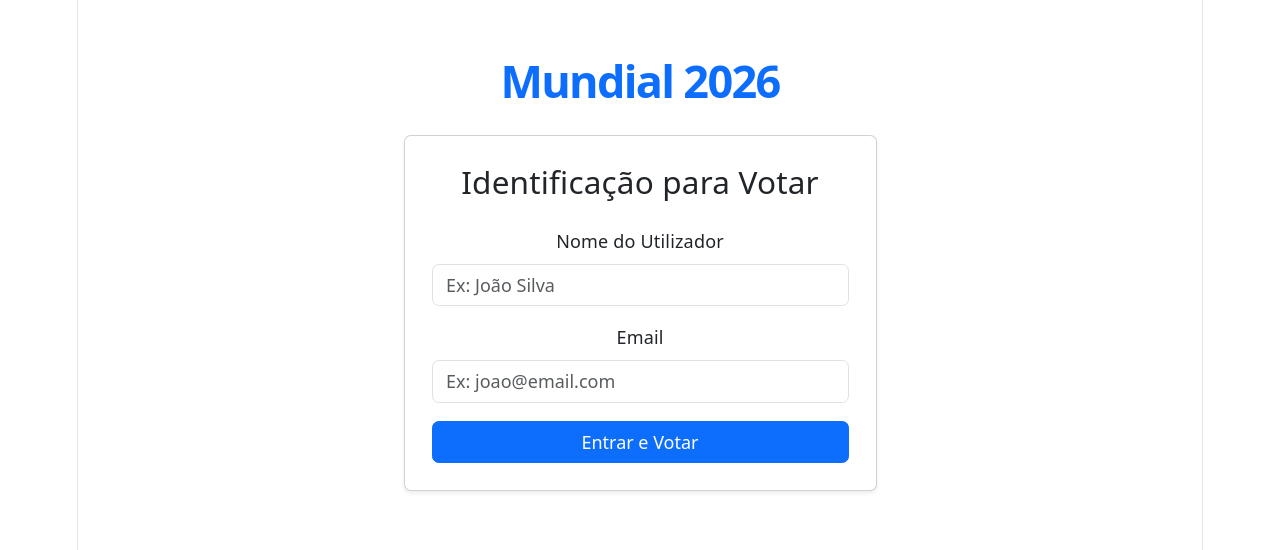
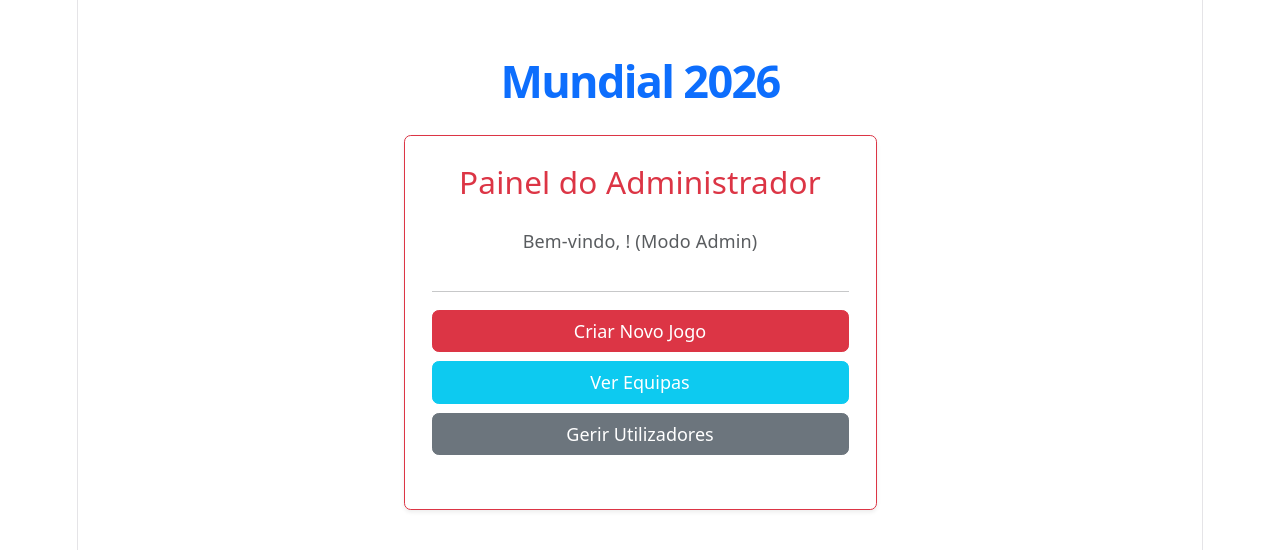
Before and after one commit to leonardoabreu546/apostas_mundial, a React (Vite) app in the folder frontend/: page /admin in a window 1280 px wide. Shown: the top 550 px of the page. Built offline with nearby package versions, Linux system fonts and the light colour scheme.

Commit message:
extrair componentes e implementar rotas

```diff
--- a/frontend/package.json
+++ b/frontend/package.json
@@ -13,7 +13,8 @@
     "axios": "^1.18.1",
     "bootstrap": "^5.3.8",
     "react": "^19.2.7",
-    "react-dom": "^19.2.7"
+    "react-dom": "^19.2.7",
+    "react-router-dom": "^7.18.1"
   },
   "devDependencies": {
     "@eslint/js": "^10.0.1",
--- a/frontend/src/App.tsx
+++ b/frontend/src/App.tsx
@@ -1,11 +1,52 @@
-import RegistoUtilizador from "./components/registoUtilizador";
+import { useState } from "react";
+import axios from "axios";
+import { BrowserRouter, Routes, Route } from "react-router-dom";
+import RegistoUtilizador from "./pages/registoUtilizador";
+import { AdminDashboard } from "./pages/adminDashboard";
+import { UserDashboard } from "./pages/userDashboard";
+import type { Equipa } from "./components/types";
 
 function App() {
+  const [equipas, setEquipas] = useState<Equipa[]>([]);
+  const [carregouEquipas, setCarregouEquipas] = useState(false);
+
+  const carregarEquipas = async () => {
+    try {
+      const resposta = await axios.get("http://localhost:3000/equipas");
+      setEquipas(resposta.data);
+      setCarregouEquipas(true);
+    } catch (erro) {
+      console.error("Erro ao carregar equipas:", erro);
+      alert("Não foi possível carregar as equipas.");
+    }
+  };
+
   return (
-    <div className="container mt-5" style={{ maxWidth: '500px' }}>
-      <h1 className="text-center mb-4 text-primary fw-bold">Mundial 2026</h1>
-      <RegistoUtilizador />
-    </div>
+    <BrowserRouter>
+      <div className="container mt-5" style={{ maxWidth: "500px" }}>
+        <h1 className="text-center mb-4 text-primary fw-bold">Mundial 2026</h1>
+
+        <Routes>
+          {/* Rota inicial: ecrã de identificação/registo */}
+          <Route path="/" element={<RegistoUtilizador />} />
+
+          {/* Rota do Administrador */}
+          <Route
+            path="/admin"
+            element={
+              <AdminDashboard
+                carregouEquipas={carregouEquipas}
+                equipas={equipas}
+                carregarEquipas={carregarEquipas}
+              />
+            }
+          />
+
+          {/* Rota do Utilizador Comum */}
+          <Route path="/dashboard" element={<UserDashboard />} />
+        </Routes>
+      </div>
+    </BrowserRouter>
   );
 }
 
--- /dev/null
+++ b/frontend/src/components/button.tsx
@@ -0,0 +1,16 @@
+import React from "react";
+
+interface ButtonProps {
+  children: React.ReactNode;
+  onClick?: () => void;
+  type?: "button" | "submit";
+  className?: string;
+}
+
+export function Button({ children, onClick, type = "button", className = "btn btn-primary" }: ButtonProps) {
+  return (
+    <button type={type} className={className} onClick={onClick}>
+      {children}
+    </button>
+  );
+}
--- /dev/null
+++ b/frontend/src/components/card.tsx
@@ -0,0 +1,16 @@
+import React from "react";
+
+interface CardProps {
+  children: React.ReactNode;
+  title?: string;
+  className?: string;
+}
+
+export function Card({ children, title, className = "card p-4 shadow-sm" }: CardProps) {
+  return (
+    <div className={className}>
+      {title && <h3 className="card-title mb-4">{title}</h3>}
+      {children}
+    </div>
+  );
+}
--- /dev/null
+++ b/frontend/src/components/input.tsx
@@ -0,0 +1,26 @@
+import React from "react";
+
+interface InputProps {
+  label: string;
+  type?: string;
+  value: string;
+  onChange: (val: string) => void;
+  placeholder?: string;
+  required?: boolean;
+}
+
+export function Input({ label, type = "text", value, onChange, placeholder, required = false }: InputProps) {
+  return (
+    <div className="mb-3">
+      <label className="form-label">{label}</label>
+      <input
+        type={type}
+        className="form-control"
+        value={value}
+        onChange={(e) => onChange(e.target.value)}
+        placeholder={placeholder}
+        required={required}
+      />
+    </div>
+  );
+}
--- a/frontend/src/components/loginForm.tsx
+++ b/frontend/src/components/loginForm.tsx
@@ -1,47 +1,40 @@
 import React from "react";
+import { Input } from "./input";
+import { Button } from "./button";
+import { Card } from "./card";
 
-interface LoginFormProps {
-  nome: string;
-  setNome: (valor: string) => void;
-  email: string;
-  setEmail: (valor: string) => void;
+interface FormProps {
+  title: string;
+  fields: {
+    label: string;
+    value: string;
+    onChange: (val: string) => void;
+    placeholder?: string;
+    type?: string;
+  }[];
+  submitText: string;
   onSubmit: (e: React.FormEvent) => void;
 }
 
-export function LoginForm({ nome, setNome, email, setEmail, onSubmit }: LoginFormProps) {
+export function Form({ title, fields, submitText, onSubmit }: FormProps) {
   return (
-    <div className="card p-4 shadow-sm">
-      <h3 className="card-title mb-4">Identificação para Votar</h3>
-
+    <Card title={title}>
       <form onSubmit={onSubmit}>
-        <div className="mb-3">
-          <label className="form-label">Nome do Utilizador</label>
-          <input
-            type="text"
-            className="form-control"
-            value={nome}
-            onChange={(e) => setNome(e.target.value)}
-            placeholder="Ex: João Silva"
+        {fields.map((field, idx) => (
+          <Input
+            key={idx}
+            label={field.label}
+            value={field.value}
+            onChange={field.onChange}
+            placeholder={field.placeholder}
+            type={field.type}
             required
           />
-        </div>
-
-        <div className="mb-3">
-          <label className="form-label">Email</label>
-          <input
-            type="email"
-            className="form-control"
-            value={email}
-            onChange={(e) => setEmail(e.target.value)}
-            placeholder="Ex: joao@email.com"
-            required
-          />
-        </div>
-
-        <button type="submit" className="btn btn-primary w-100">
-          Entrar e Votar
-        </button>
+        ))}
+        <Button type="submit" className="btn btn-primary w-100">
+          {submitText}
+        </Button>
       </form>
-    </div>
+    </Card>
   );
 }
--- a/frontend/src/components/registoUtilizador.tsx
+++ /dev/null
@@ -1,79 +0,0 @@
-import { useState } from "react";
-import axios from "axios";
-import { LoginForm } from "./loginForm";
-import { AdminDashboard } from "./adminDashboard";
-import { UserDashboard } from "./userDashboard";
-import type { Equipa } from "./types";
-
-function RegistoUtilizador() {
-  const [nome, setNome] = useState('');
-  const [email, setEmail] = useState('');
-  const [utilizadorLogado, setUtilizadorLogado] = useState(false);
-  const [role, setRole] = useState('user');
-
-  const [equipas, setEquipas] = useState<Equipa[]>([]);
-  const [carregouEquipas, setCarregouEquipas] = useState(false);
-
-  const carregarEquipas = async () => {
-    try {
-      const resposta = await axios.get("http://localhost:3000/equipas");
-      setEquipas(resposta.data);
-      setCarregouEquipas(true);
-    } catch (erro) {
-      console.error("Erro ao carregar equipas:", erro);
-      alert("Não foi possível carregar as equipas.");
-    }
-  };
-
-  const handleSubmit = async (e: React.FormEvent) => {
-    e.preventDefault();
-
-    try {
-      const resposta = await axios.post('http://localhost:3000/utilizadores', {
-        nome: nome,
-        email: email
-      });
-
-      console.log('Sucesso:', resposta.data);
-
-      if (resposta.data.utilizador) {
-        setNome(resposta.data.utilizador.nome);
-        setRole(resposta.data.utilizador.role);
-      }
-
-      alert('Identificação registada! Podes avançar.');
-      setUtilizadorLogado(true);
-
-    } catch (erro) {
-      console.error('Erro ao ligar ao backend:', erro);
-      alert('Erro ao ligar ao servidor. Garante que o teu backend está ligado na porta 3000!');
-    }
-  };
-
-  if (utilizadorLogado && role === 'admin') {
-    return (
-      <AdminDashboard
-        nome={nome}
-        carregouEquipas={carregouEquipas}
-        equipas={equipas}
-        carregarEquipas={carregarEquipas}
-      />
-    );
-  }
-
-  if (utilizadorLogado) {
-    return <UserDashboard nome={nome} />;
-  }
-
-  return (
-    <LoginForm
-      nome={nome}
-      setNome={setNome}
-      email={email}
-      setEmail={setEmail}
-      onSubmit={handleSubmit}
-    />
-  );
-}
-
-export default RegistoUtilizador;
--- a/frontend/src/components/adminDashboard.tsx
+++ b/frontend/src/pages/adminDashboard.tsx
@@ -1,6 +1,6 @@
 import { useState } from "react";
 import axios from "axios";
-import type { Equipa } from "./types";
+import type { Equipa } from "../components/types";
 
 interface AdminDashboardProps {
   nome: string;
--- /dev/null
+++ b/frontend/src/pages/registoUtilizador.tsx
@@ -0,0 +1,78 @@
+import { useState } from "react";
+import axios from "axios";
+import { useNavigate } from "react-router-dom"; // Hook de navegação correto
+
+// Componentes Genéricos e Reutilizáveis Importados
+import { Card } from "../components/Card";
+import { Input } from "../components/Input";
+import { Button } from "../components/Button";
+
+function RegistoUtilizador() {
+  const [nome, setNome] = useState('');
+  const [email, setEmail] = useState('');
+  const navigate = useNavigate(); // Inicialização do hook de navegação
+
+  const handleSubmit = async (e: React.FormEvent) => {
+    e.preventDefault();
+
+    try {
+      const resposta = await axios.post('http://localhost:3000/utilizadores', {
+        nome: nome,
+        email: email
+      });
+
+      console.log('Sucesso:', resposta.data);
+
+      let nomeFinal = nome;
+      let userRole = 'user';
+
+      if (resposta.data.utilizador) {
+        nomeFinal = resposta.data.utilizador.nome;
+        userRole = resposta.data.utilizador.role;
+      }
+
+      alert('Identificação registada! Podes avançar.');
+
+      // Guardamos o nome no localStorage para acesso independente por outras páginas/rotas
+      localStorage.setItem("nome_utilizador", nomeFinal);
+
+      // Redirecionamento correto e nativo de rotas
+      if (userRole === 'admin') {
+        navigate("/admin");
+      } else {
+        navigate("/dashboard");
+      }
+
+    } catch (erro) {
+      console.error('Erro ao ligar ao backend:', erro);
+      alert('Erro ao ligar ao servidor. Garante que o teu backend está ligado na porta 3000!');
+    }
+  };
+
+  return (
+    <Card title="Identificação para Votar">
+      <form onSubmit={handleSubmit}>
+        <Input
+          label="Nome do Utilizador"
+          value={nome}
+          onChange={setNome}
+          placeholder="Ex: João Silva"
+          required
+        />
+        <Input
+          label="Email"
+          type="email"
+          value={email}
+          onChange={setEmail}
+          placeholder="Ex: joao@email.com"
+          required
+        />
+        <Button type="submit" className="btn btn-primary w-100">
+          Entrar e Votar
+        </Button>
+      </form>
+    </Card>
+  );
+}
+
+export default RegistoUtilizador;
```
Also changed, not shown: frontend/src/components/list.tsx (added, +31 -0 lines), frontend/src/components/select.tsx (added, +32 -0 lines), frontend/src/pages/userDashboard.tsx (renamed from frontend/src/components/userDashboard.tsx), 1 other file (tests, documents, lock files or other folders).
